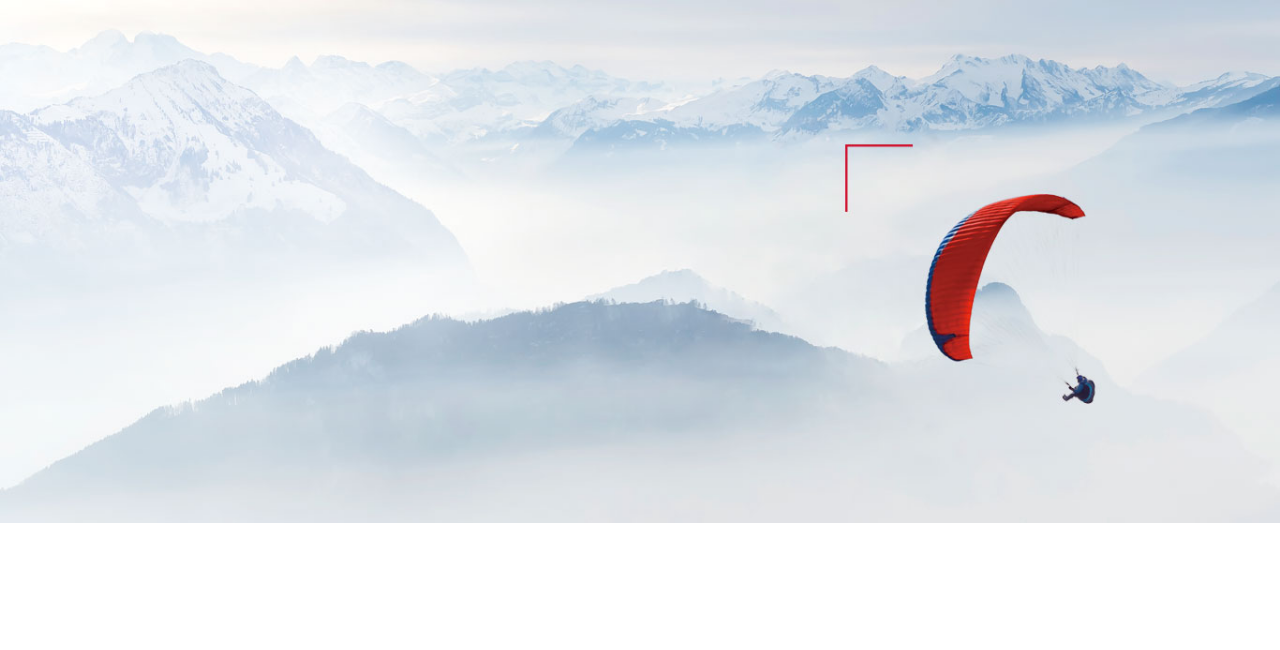
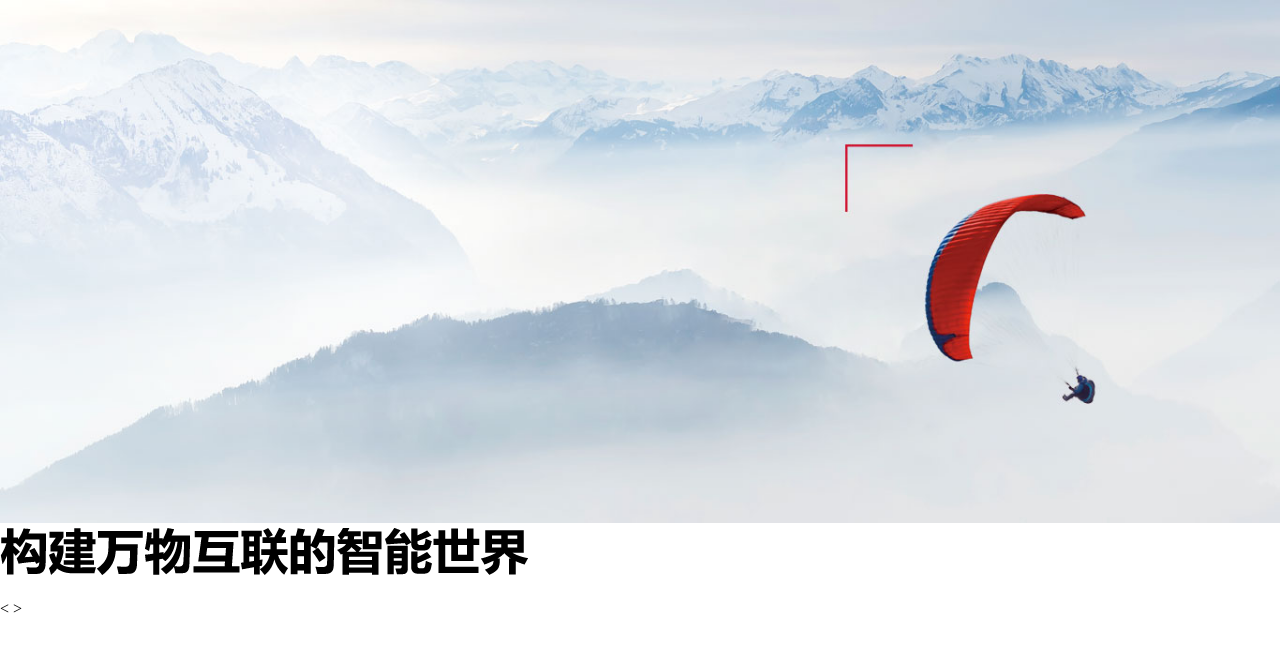
Before and after one commit to hanxue111/exam, a plain HTML site: page index.html in a window 1280 px wide. Shown: the part 102-752 px from the top of the page. Drawn offline with Linux system fonts and the light colour scheme.

Commit message:
第三次修改

```diff
--- a/css/huawei.css
+++ b/css/huawei.css
@@ -324,3 +324,19 @@ ul{
 		display: none;
 	}
 }
+
+
+
+/*轮播图*/
+.banner{
+	width: 100%;
+	max-width: 1600px;
+	height: 600px;
+	margin: 0 auto;
+	overflow: hidden;
+	position: relative;
+}
+
+.banner img{
+
+}
--- a/index.html
+++ b/index.html
@@ -457,7 +457,16 @@
 					</div>
 					</div>
 					<!--轮播图-->
-					<div><img src="img/Hbanner-annualreport-bg.jpg" style="width: 100%;" /></div>
+					<ul class="banner">
+						<li><img src="img/Hbanner-annualreport-bg.jpg" style="width: 100%" /></li>
+						<img src="img/hbanner1.png" />
+						<li><img src="img/hbanner_p30pro_cn_v3.jpg" style="width: 100%" /></li>
+						<li><img src="img/hbanner-hwsafer-bg.jpg" style="width: 100%" /></li>
+					</ul>
+					  <div id="arr">
+            			<span id="left">&lt;</span>
+            			<span id="right">&gt;</span>
+        </div>
 	</body>
 
 </html>
--- a/js/huawei.js
+++ b/js/huawei.js
@@ -59,7 +59,7 @@ $(".bd3").click(function(){
 
 
 
-
+//轮播图
 
 
 
```
Also changed, not shown: img/hbanner1.png (added).
